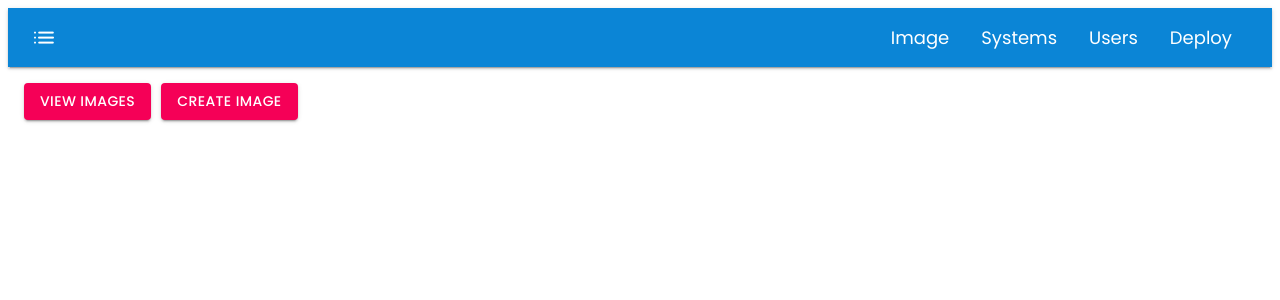
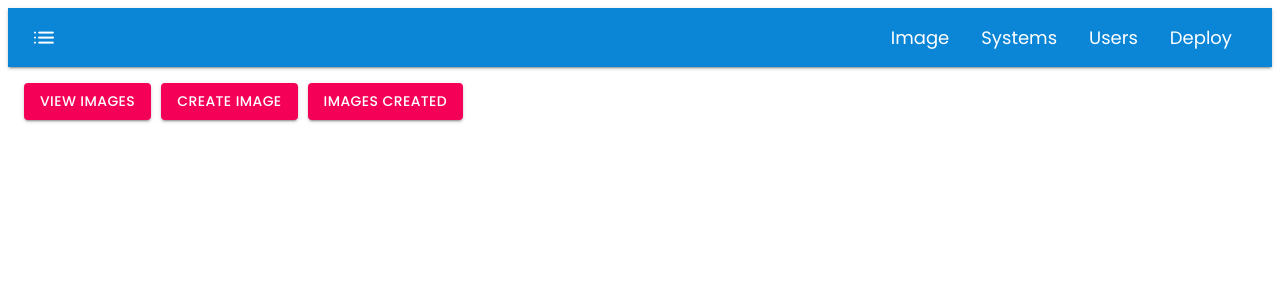
Before and after one commit to rithwika21/capstone, a React (Create React App) app in the folder client/: page /imagemanager in a window 1280 px wide. Shown: the top 300 px of the page. Built offline with nearby package versions, Linux system fonts and the light colour scheme.

Commit message:
feat:view image for a particular instructor

```diff
--- /dev/null
+++ b/client/src/components/images/creationform_running.jsx
@@ -0,0 +1,107 @@
+import React, { useEffect } from "react";
+import PropTypes from "prop-types";
+import { makeStyles } from "@material-ui/core/styles";
+
+import Table from "@material-ui/core/Table";
+import TableBody from "@material-ui/core/TableBody";
+import TableCell from "@material-ui/core/TableCell";
+import TableContainer from "@material-ui/core/TableContainer";
+import TableHead from "@material-ui/core/TableHead";
+import TableRow from "@material-ui/core/TableRow";
+import Typography from "@material-ui/core/Typography";
+import { Container, Button } from "@material-ui/core";
+//import axios from "axios";
+
+const useRowStyles = makeStyles({
+	root: {
+		"& > *": {
+			borderBottom: "unset",
+		},
+	},
+});
+
+function createData(containername,status,creation_date) {
+	return {
+		containername,
+    status,
+		creation_date,
+	};
+}
+
+function Row(props) {
+	const { row, setContainer } = props;
+
+	const open = React.useState(false);
+	const classes = useRowStyles();
+
+	return (
+		<React.Fragment>
+			<TableRow className={classes.root}>
+				<TableCell component='th' scope='row'>
+					1
+				</TableCell>
+				<TableCell>{row.containername}</TableCell>
+				{/* <TableCell>{row.containerName}</TableCell> */}
+				<TableCell>{row.status}</TableCell>
+				{/* <TableCell>{row.state}</TableCell> */}
+        <TableCell>{row.creation_date}</TableCell>
+				<TableCell>
+				</TableCell>
+			</TableRow>
+		</React.Fragment>
+	);
+}
+
+/*Row.propTypes = {
+	row: PropTypes.shape({
+		Description: PropTypes.string.isRequired,
+		Date_of_Creation: PropTypes.number.isRequired,
+		Arguments: PropTypes.arrayOf(
+			PropTypes.shape({
+				Copy: PropTypes.string.isRequired,
+				WorkDir: PropTypes.string.isRequired,
+				From: PropTypes.string.isRequired,
+				Run: PropTypes.string.isRequired,
+				Cmd: PropTypes.string.isRequired,
+			})
+		).isRequired,
+		Imagename: PropTypes.string.isRequired,
+	}).isRequired,
+};*/
+
+//const rows = [createData("Image1", "Running", "26/01/2021")];
+
+export const CreationForm_running= () => {
+	/*const [container, setContainer] = React.useState(null);
+
+	useEffect(() => {
+		axios.get("/api/image/images/all").then((response) => {
+			setContainer(response.data);
+		});
+		console.log(container);
+	}, []);*/
+
+	return (
+		<Container maxWidth='lg' style={{ marginTop: "2rem" }}>
+			<TableContainer>
+				<br />
+				<Typography component='h2' variant='h5'>
+					Images Created
+				</Typography>
+				<hr />
+				<Table aria-label='collapsible table'>
+					<TableHead>
+						<TableRow>
+							<TableCell />
+							<TableCell>Container Name</TableCell>
+							{/* <TableCell>Container Name</TableCell> */}
+							<TableCell>Status of the container</TableCell>
+							{/* <TableCell>Creator</TableCell> */}
+							<TableCell>Date of Creation</TableCell>
+						</TableRow>
+					</TableHead>
+				</Table>
+			</TableContainer>
+		</Container>
+	);
+};
--- a/client/src/components/images/imagedefault.jsx
+++ b/client/src/components/images/imagedefault.jsx
@@ -35,6 +35,18 @@ export const ImageDefault = () => {
 				handleClickOpen={handleClickOpen}
 				handleClose={handleClose}
 			/>
+			<Button
+				variant='contained'
+				color='secondary'
+				style={{ marginLeft: "10px" }}
+			>
+				<Link
+					to={`${path}/images_running`}
+					style={{ textDecoration: "none", color: "#fff" }}
+				>
+					Images Created
+				</Link>
+			</Button>
 		</div>
 	);
 };
--- a/client/src/components/images/imagemanager.jsx
+++ b/client/src/components/images/imagemanager.jsx
@@ -2,6 +2,7 @@ import React from 'react';
 import { Route, useRouteMatch } from "react-router-dom";
 import { CreationInfo } from "./creationinfo";
 import { ImageDefault } from "./imagedefault";
+import {CreationForm_running} from "./creationform_running"
 import CreateContainer from '../Imagemanager/dashboard';
 
 export const ImageManager = () => {
@@ -12,6 +13,7 @@ export const ImageManager = () => {
             <Route component={ImageDefault} path={path} exact />
             <Route component={CreateContainer} path={`${path}/create`} />
             <Route component={CreationInfo} path={`${path}/view`} />
+            <Route component={CreationForm_running} path={`${path}/images_running`} />
         </div>
     )
 }
--- a/client/src/components/images/index.js
+++ b/client/src/components/images/index.js
@@ -2,3 +2,4 @@ export * from "./creationform";
 export * from "./creationinfo";
 export * from "./imagemanager";
 export * from "./imagedefault";
+export * from "./creationform_running"
--- a/package.json
+++ b/package.json
@@ -12,6 +12,5 @@
 	},
 	"scripts": {
 		"build:client": "npm --prefix client run build"
-	},
-	"dependencies": {}
+	}
 }
```
